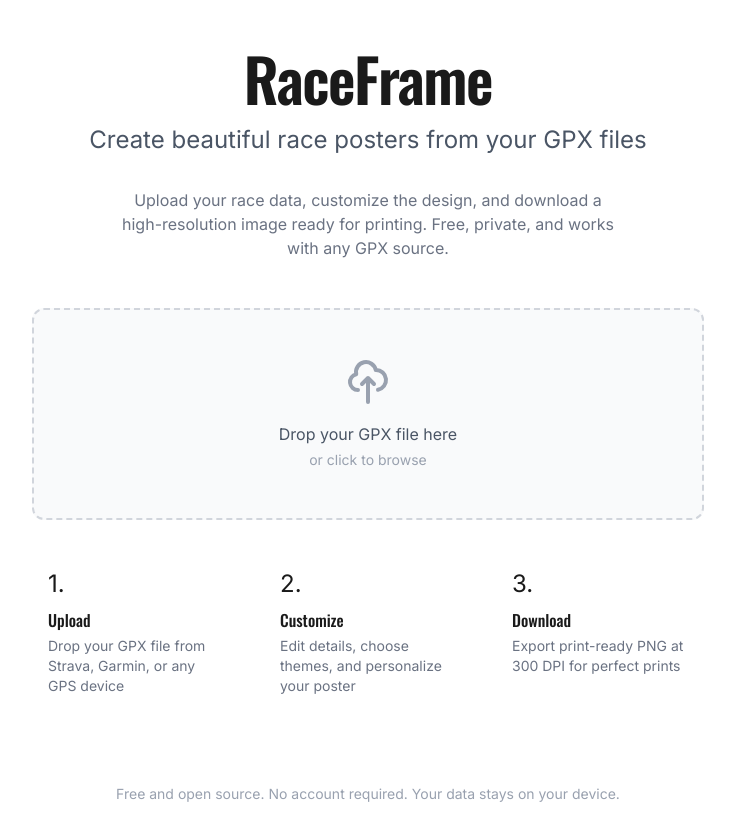
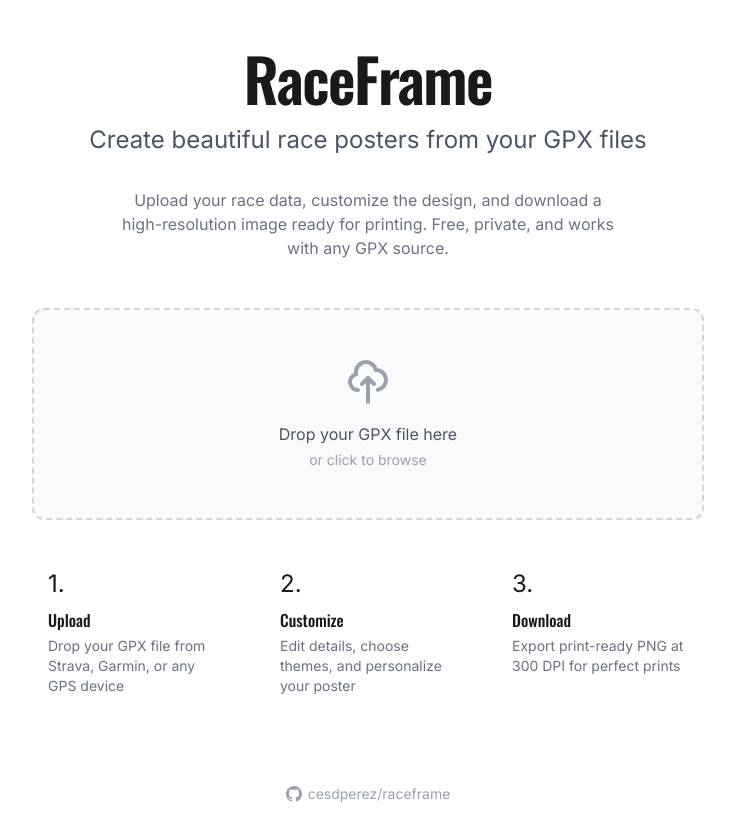
Before and after one commit to cesdperez/raceframe, a SvelteKit app: page / in a window 1280 px wide. Shown: the whole page, without its empty margins (272-1007 px from the left). Built offline with nearby package versions, Linux system fonts and the light colour scheme; no server answers.

Commit message:
feat: add GitHub repository link to footer

```diff
--- a/src/routes/+page.svelte
+++ b/src/routes/+page.svelte
@@ -140,6 +140,16 @@
 	{/if}
 
 	<footer class="py-6 text-center text-sm text-gray-400">
-		<p>Free and open source. No account required. Your data stays on your device.</p>
+		<a
+			href="https://github.com/cesdperez/raceframe"
+			target="_blank"
+			rel="noopener noreferrer"
+			class="inline-flex items-center gap-1.5 hover:text-gray-600 transition-colors"
+		>
+			<svg viewBox="0 0 24 24" class="w-4 h-4 fill-current" aria-hidden="true">
+				<path d="M12 0c-6.626 0-12 5.373-12 12 0 5.302 3.438 9.8 8.207 11.387.599.111.793-.261.793-.577v-2.234c-3.338.726-4.033-1.416-4.033-1.416-.546-1.387-1.333-1.756-1.333-1.756-1.089-.745.083-.729.083-.729 1.205.084 1.839 1.237 1.839 1.237 1.07 1.834 2.807 1.304 3.492.997.107-.775.418-1.305.762-1.604-2.665-.305-5.467-1.334-5.467-5.931 0-1.311.469-2.381 1.236-3.221-.124-.303-.535-1.524.117-3.176 0 0 1.008-.322 3.301 1.23.957-.266 1.983-.399 3.003-.404 1.02.005 2.047.138 3.006.404 2.291-1.552 3.297-1.23 3.297-1.23.653 1.653.242 2.874.118 3.176.77.84 1.235 1.911 1.235 3.221 0 4.609-2.807 5.624-5.479 5.921.43.372.823 1.102.823 2.222v3.293c0 .319.192.694.801.576 4.765-1.589 8.199-6.086 8.199-11.386 0-6.627-5.373-12-12-12z"/>
+			</svg>
+			<span>cesdperez/raceframe</span>
+		</a>
 	</footer>
 </div>
```
